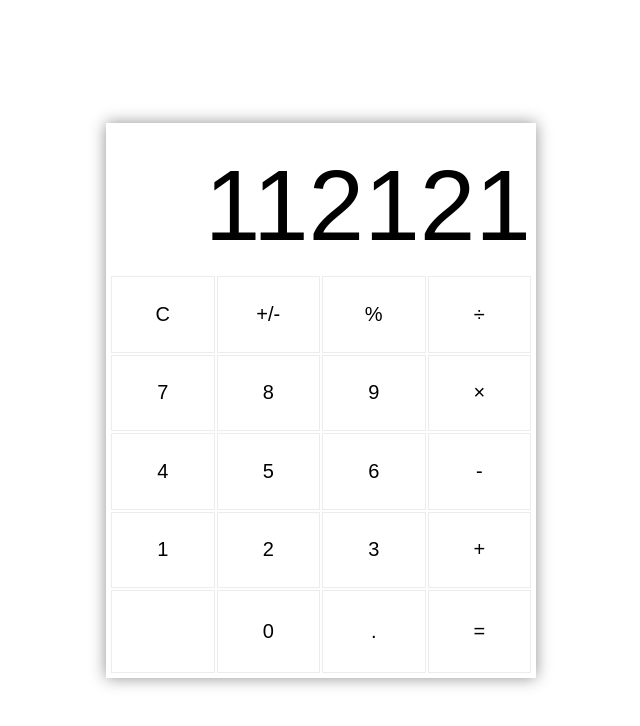
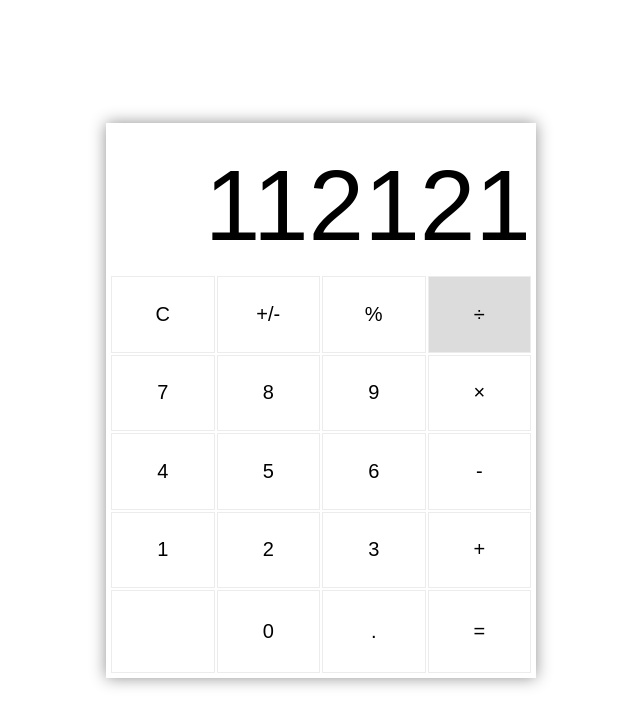
Before and after one commit to Daraphista/calculator, a plain HTML site: page index.html in a window 1280 px wide. In both pictures the pointer is over the button 798 px from the left and 314 px from the top of the page. Shown: the whole page, without its empty margins (319-959 px from the left). Drawn offline with Linux system fonts and the light colour scheme.

Commit message:
added button feedback

```diff
--- a/style.css
+++ b/style.css
@@ -41,6 +41,14 @@ body {
   background-color: white;
 }
 
+.numpad button:hover {
+  background-color: rgb(221, 220, 220);
+}
+
+.numpad button:active {
+  background-color: rgb(180, 180, 180);
+}
+
 .numpad {
   display: grid;
   grid-template-columns: repeat(4, minmax(auto, 1fr));
```
